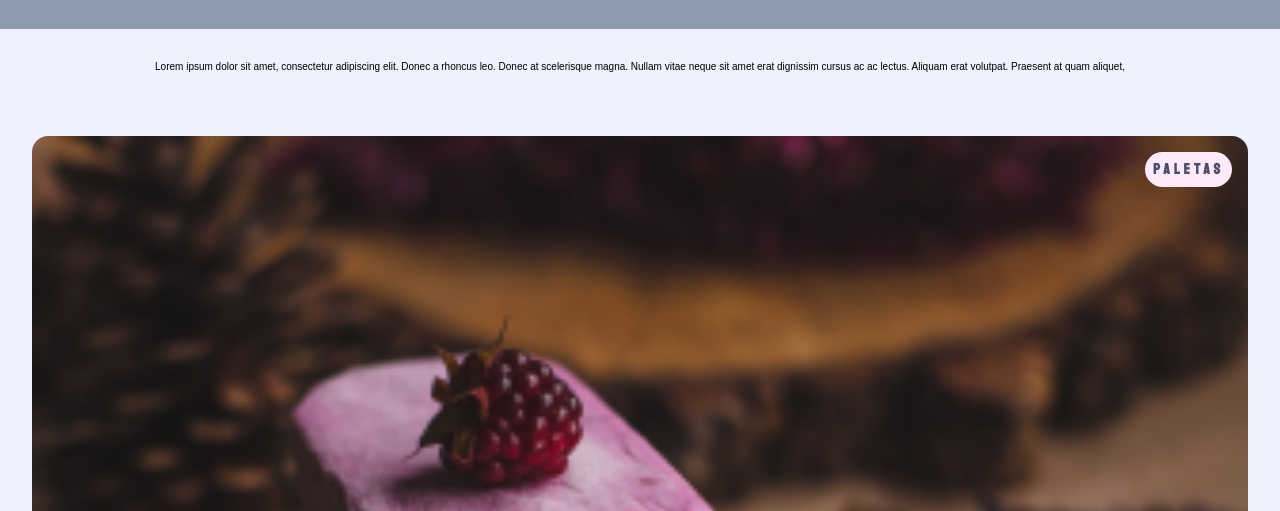
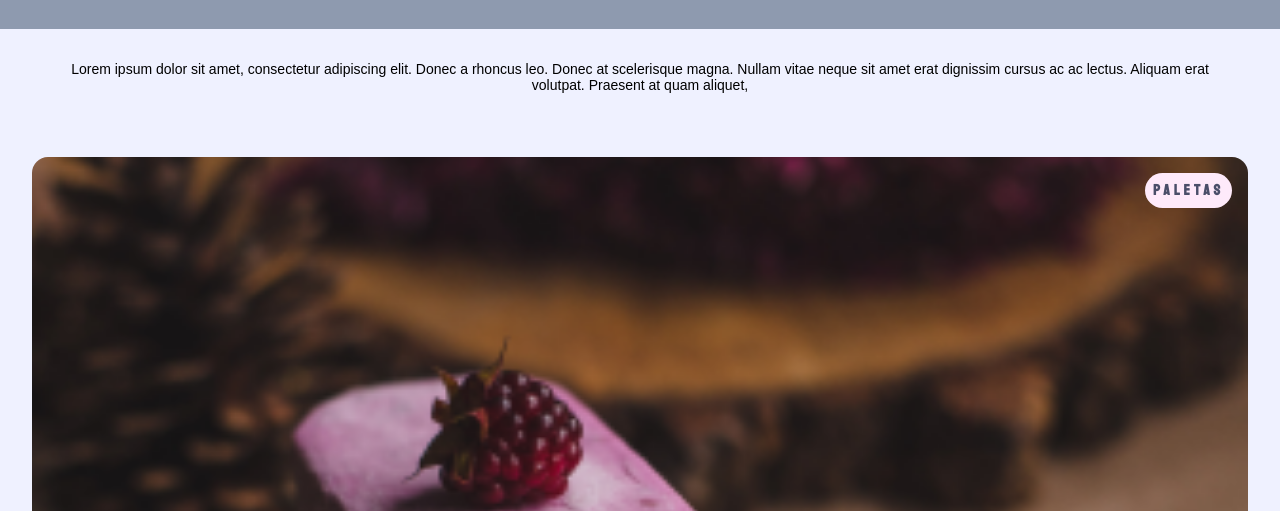
Before and after one commit to byBrunoSouza/space-crean-stage03, a plain HTML site: page index.html in a window 1280 px wide. Shown: the part 289-800 px from the top of the page. Drawn offline with Linux system fonts and the light colour scheme; a web font is replaced by a local one.

Commit message:
font size adjustment

```diff
--- a/styles/style.css
+++ b/styles/style.css
@@ -5,7 +5,7 @@
 }
 
 :root {
-  --fs-text: 1.6rem;
+  --fs-text: 1.4rem;
   --fs-heading: 4rem;
 }
 
@@ -48,6 +48,7 @@ main {
 }
 
 .texting-primary {
+  font-size: var(--fs-text);
   font-family: "Palanquin", sans-serif;
   padding: 3.2rem 3.2rem;
 
```
